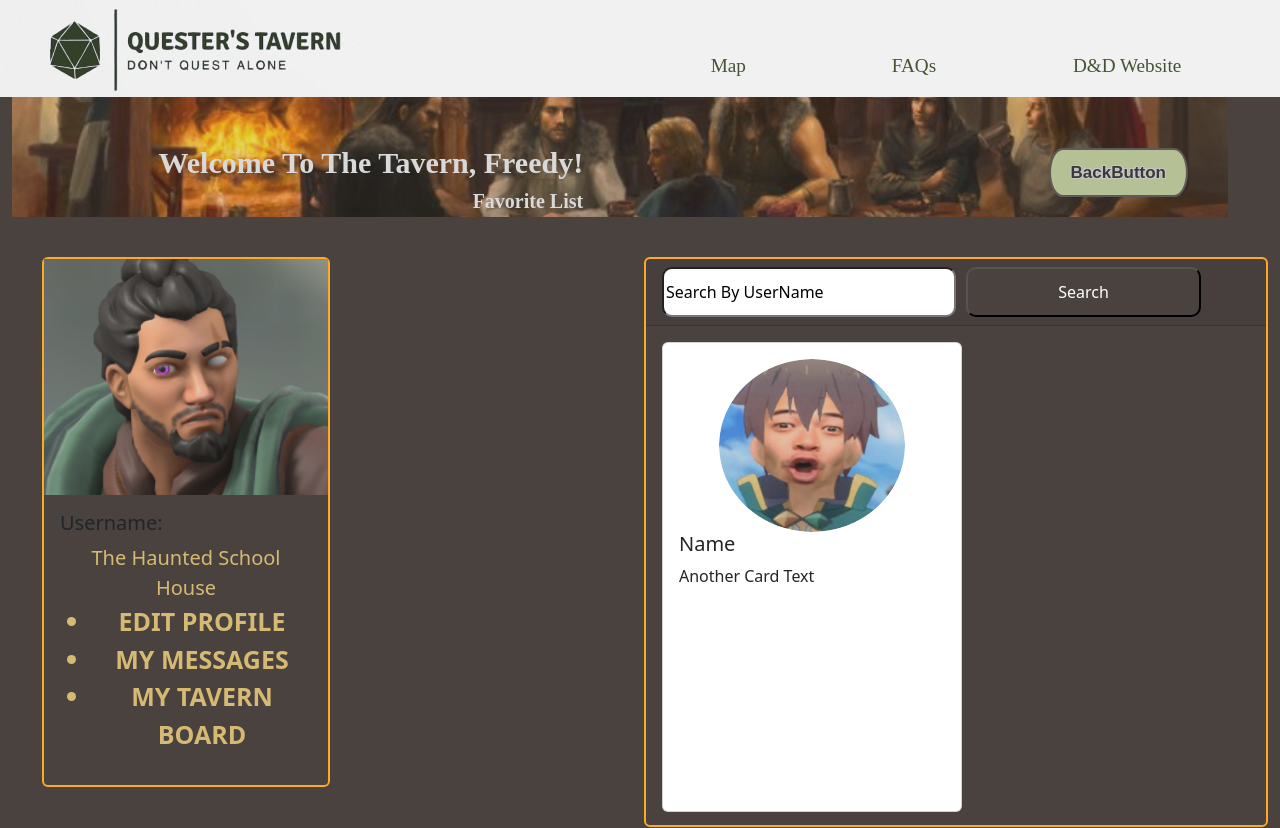
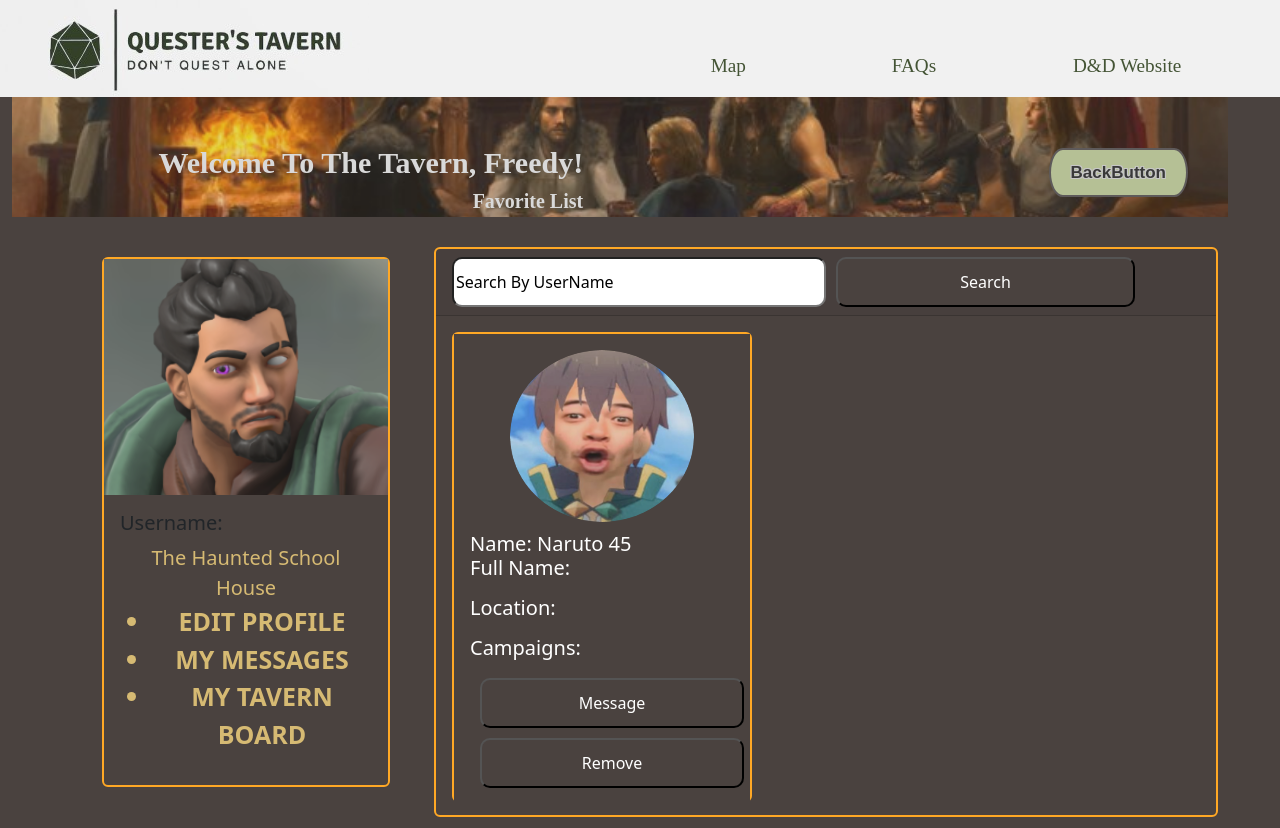
Before and after one commit to MJGowan/questers.tavern, a React (Create React App) app: page / in a window 1280 px wide. Built offline with nearby package versions, Linux system fonts and the light colour scheme; a web font is replaced by a local one.

Commit message:
buttonsFavoritelist

```diff
--- a/src/App.css
+++ b/src/App.css
@@ -261,3 +261,6 @@ font-family: 'IM Fell DW Pica', serif;
   font-size: larger;
   margin-top: 25%;
 }
+
+/* --------------FAVORITE LIST BELOW--------------------- */
+/* --------------FAVORITE LIST BELOW--------------------- */
--- /dev/null
+++ b/src/Components/Favorites/Favorites.css
@@ -0,0 +1,4 @@
+.profile {
+ color: white;
+ padding-top: 10px;
+}
--- a/src/Components/Favorites/FavoritesList.tsx
+++ b/src/Components/Favorites/FavoritesList.tsx
@@ -1,4 +1,5 @@
 import { Container, Row, Col, Card, Button } from "react-bootstrap";
+import './Favorites.css'
 
 export default function FavoritesList() {
   const tavernmen = require("./tavernmen.jpg");
@@ -36,7 +37,7 @@ export default function FavoritesList() {
               width: "18rem",
               height: "530px",
               marginTop: "40px",
-              marginLeft: "30px",
+              marginLeft: "90px",
               backgroundColor: "#4A423F",
               border: "2px solid #FFA825",
             }}
@@ -73,9 +74,10 @@ export default function FavoritesList() {
           <Card
             className='card'
             style={{
-              width: "39rem",
+              width: "49rem",
               height: "570px",
-              marginTop: "40px",
+              marginTop: "30px",
+              marginRight: "50px",
               marginLeft: "30px",
               backgroundColor: "#4A423F",
               border: "2px solid #FFA825",
@@ -100,20 +102,63 @@ export default function FavoritesList() {
                 Search
               </button>
             </Card.Header>
+
             <Card.Body>
-              <Card style={{ width: "300px", height: "470px" }}>
-                <Card.Body>
-                  <div className="parent">
+              <Card
+                style={{
+                  width: "300px",
+                  height: "470px",
+                  border: "2px solid #FFA825",
+                }}
+              >
+                <Card.Body style={{ backgroundColor: "#4A423F" }}>
+                  <div className='parent'>
                     <img src={naruto} alt='' className='logo-image1' />
                   </div>
-                  <Card.Title>Name</Card.Title>
-                  <Card.Text>Another Card Text</Card.Text>
+                  <Card.Title className='profile'>
+                    Name: Naruto 45
+                    <Card.Text>Full Name:</Card.Text>
+                    <Card.Text>Location:</Card.Text>
+                    <Card.Text>Campaigns:</Card.Text>
+                  </Card.Title>
+
+
+                  <button
+                    className='cardButton'
+                    style={{
+                      width: "100%",
+                      margin: "10px",
+                      borderRadius: "10px",
+                      height: "50px",
+                      padding: "10px 20px",
+                      backgroundColor: "#4A423F",
+                      color: "white",
+                    }}
+                  >
+                    Message
+                  </button>
+                  <button
+                    className='cardButton'
+                    style={{
+                      width: "100%",
+                      marginLeft: "10px",
+                      marginRight: "10px",
+                      borderRadius: "10px",
+                      height: "50px",
+                      padding: "10px 20px",
+                      backgroundColor: "#4A423F",
+                      color: "white",
+                    }}
+                  >
+                    Remove
+                  </button>
                 </Card.Body>
               </Card>
             </Card.Body>
           </Card>
         </Col>
       </Row>
+
     </Container>
   );
 }
--- a/src/components/Character/Character.tsx
+++ b/src/components/Character/Character.tsx
@@ -1,4 +1,5 @@
 import React from 'react'
+
 
 export default function Character() {
   return (
```
